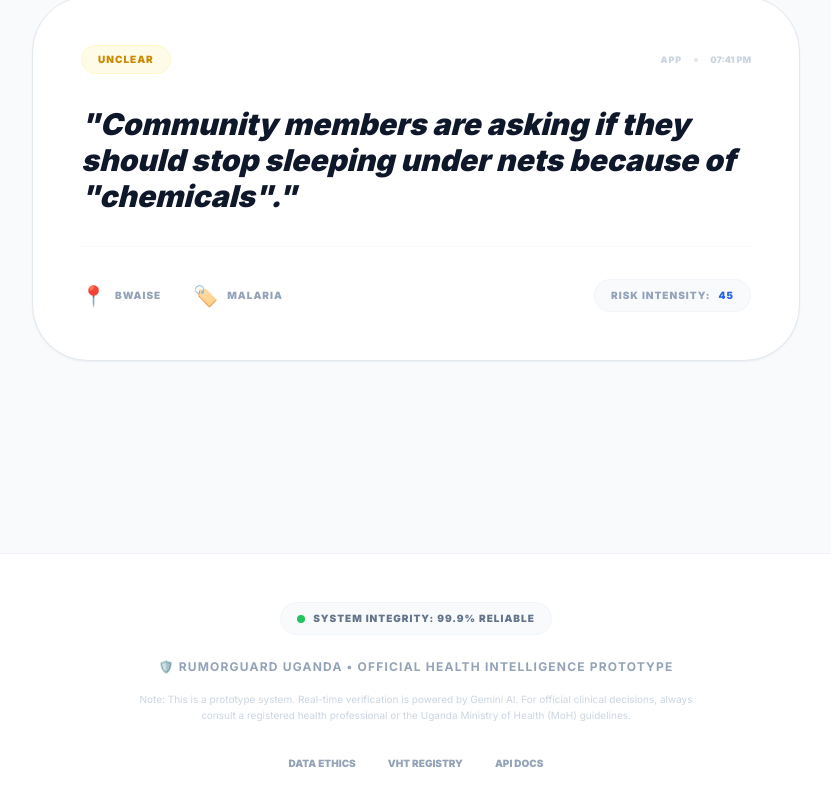
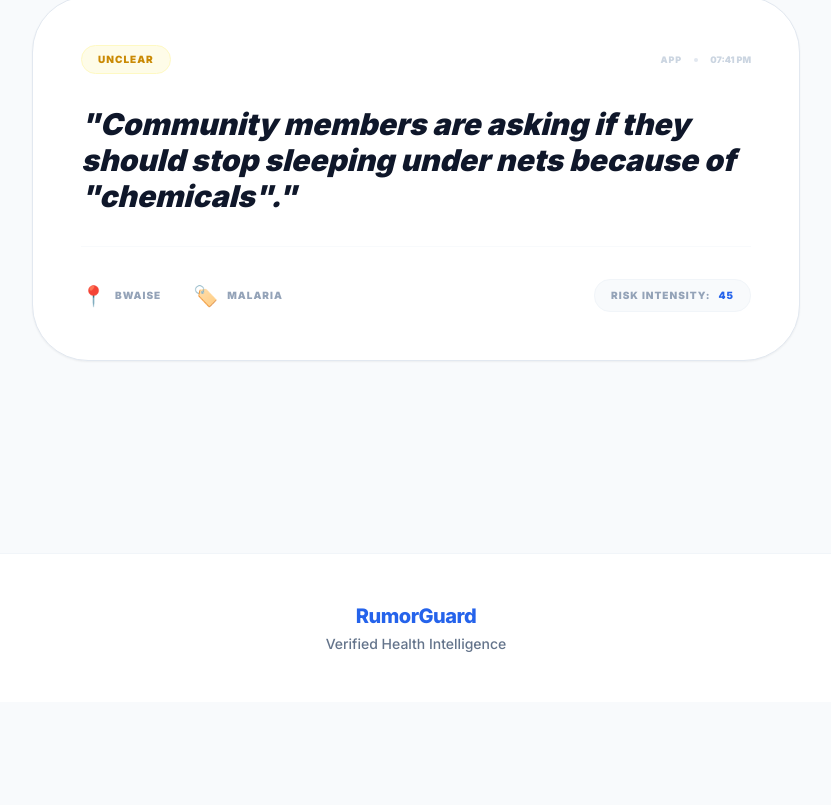
Before and after one commit to B0bWayne/rumorguard2, a React (Vite) app: page / in a window 1280 px wide. Shown: the part 1421-2226 px from the top of the page, without its empty margins (224-1055 px from the left). Built offline with nearby package versions, Linux system fonts and the light colour scheme.

Commit message:
Update App.tsx

```diff
--- a/App.tsx
+++ b/App.tsx
@@ -51,22 +51,11 @@ const App: React.FC = () => {
       </main>
 
       <footer className="py-12 bg-white border-t border-slate-100 text-center mt-20 px-6">
-        <div className="max-w-4xl mx-auto">
-          <div className="inline-flex items-center gap-2 bg-slate-50 px-4 py-2 rounded-full mb-6 border border-slate-100">
-             <span className="w-2 h-2 rounded-full bg-green-500"></span>
-             <span className="text-[10px] font-black text-slate-500 uppercase tracking-widest">System Integrity: 99.9% Reliable</span>
-          </div>
-          <p className="text-slate-400 text-xs font-bold uppercase tracking-widest">🛡️ RumorGuard Uganda • Official Health Intelligence Prototype</p>
-          <p className="text-[10px] text-slate-300 mt-4 max-w-xl mx-auto leading-relaxed">
-            Note: This is a prototype system. Real-time verification is powered by Gemini AI. For official clinical decisions, always consult a registered health professional or the Uganda Ministry of Health (MoH) guidelines.
-          </p>
-          <div className="flex justify-center gap-8 mt-8 text-[10px] font-black text-slate-400 uppercase">
-             <a href="#" className="hover:text-blue-600 transition-colors">Data Ethics</a>
-             <a href="#" className="hover:text-blue-600 transition-colors">VHT Registry</a>
-             <a href="#" className="hover:text-blue-600 transition-colors">API Docs</a>
-          </div>
-        </div>
-      </footer>
+ <div className="max-w-4xl mx-auto">
+ <h2 className="text-blue-600 text-xl font-extrabold tracking-tight">RumorGuard</h2>
+ <p className="text-slate-500 text-sm mt-1 font-medium">Verified Health Intelligence</p>
+ </div>
+</footer>
     </div>
   );
 };
```
